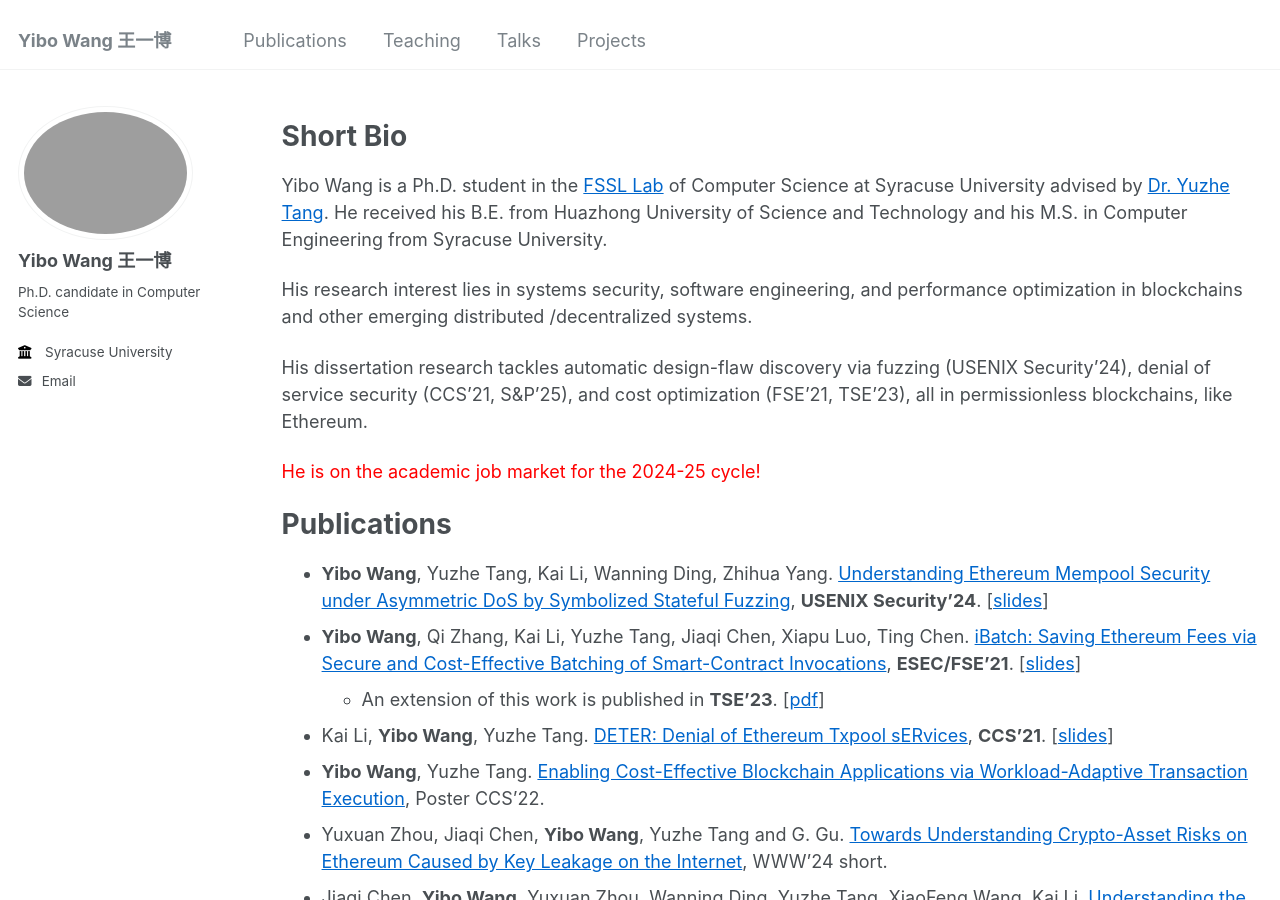
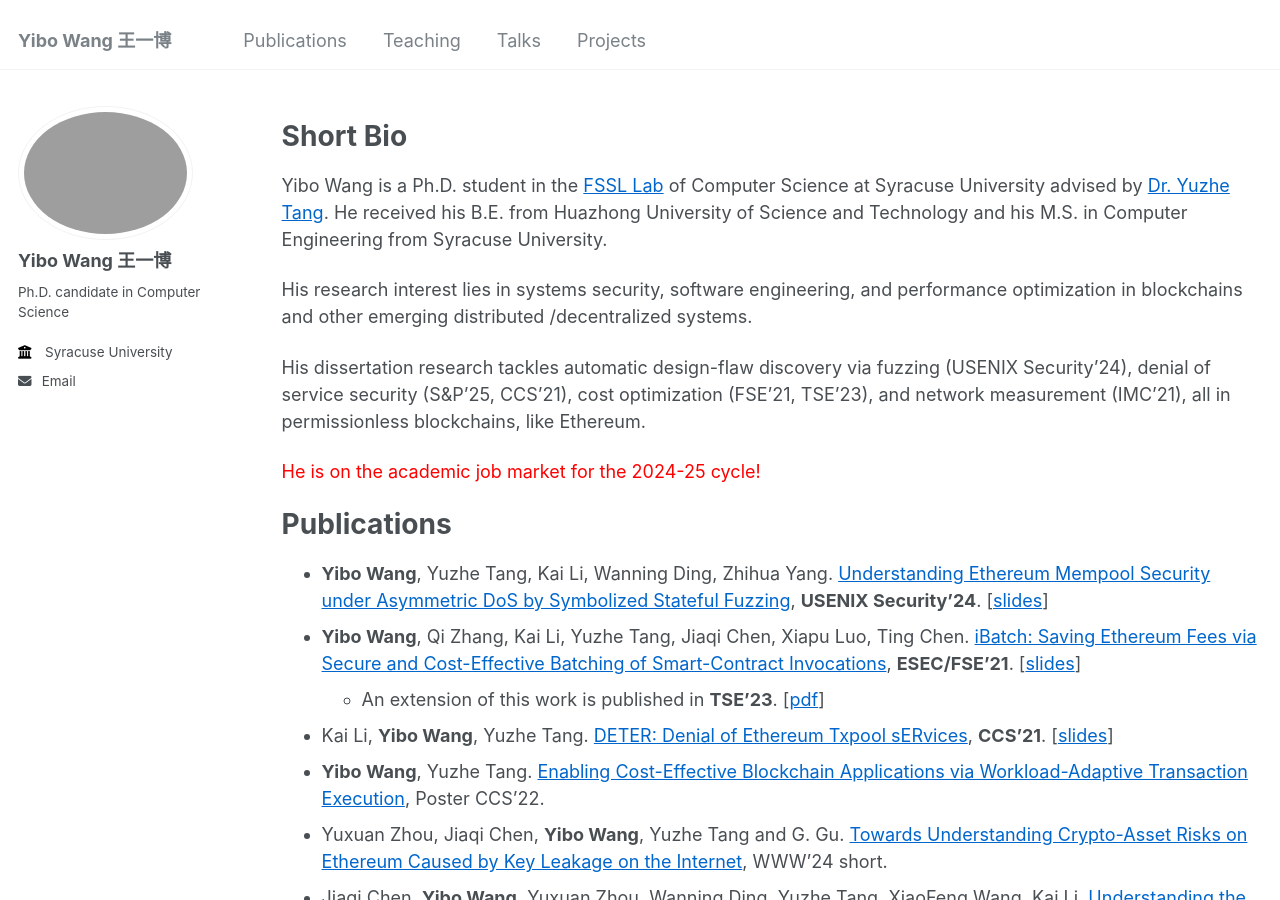
Before and after one commit to wangyibo0308/wangyibo0308.github.io, a Jekyll site: the page built from _pages/about.md, in a window 1280 px wide and 900 px high. Built offline with Jekyll 4.4.1, drawn with Linux system fonts in a browser that asks for light colours.

Commit message:
Update about.md

```diff
--- a/_pages/about.md
+++ b/_pages/about.md
@@ -14,7 +14,7 @@ Yibo Wang is a Ph.D. student in the [FSSL Lab](https://tristartom.github.io/memb
 
 His research interest lies in systems security, software engineering, and performance optimization in blockchains and other emerging distributed /decentralized systems.
 
-His dissertation research tackles automatic design-flaw discovery via fuzzing (USENIX Security’24), denial of service security (CCS’21, S&P’25), and cost optimization (FSE’21, TSE’23), all in permissionless blockchains, like Ethereum.
+His dissertation research tackles automatic design-flaw discovery via fuzzing (USENIX Security’24), denial of service security (S&P’25, CCS’21), cost optimization (FSE’21, TSE’23), and network measurement (IMC'21), all in permissionless blockchains, like Ethereum.
 
 <span style="color: red;">He is on the academic job market for the 2024-25 cycle!</span>
 
```
